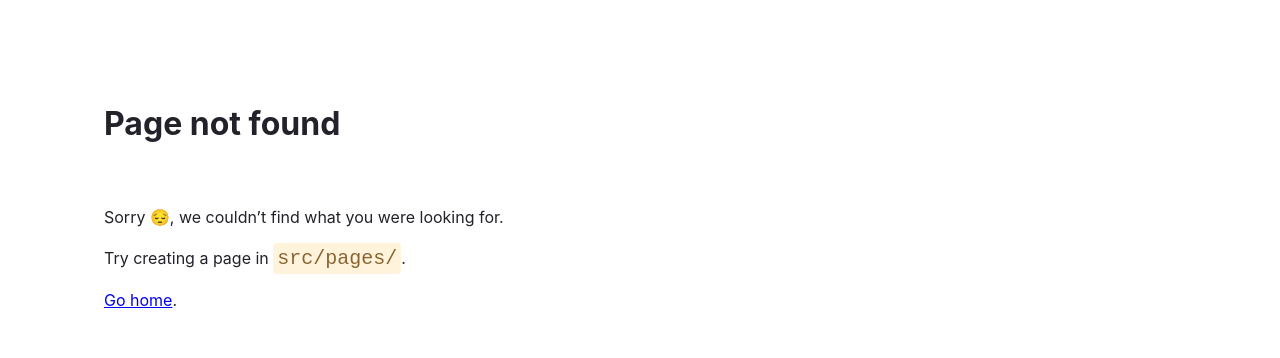
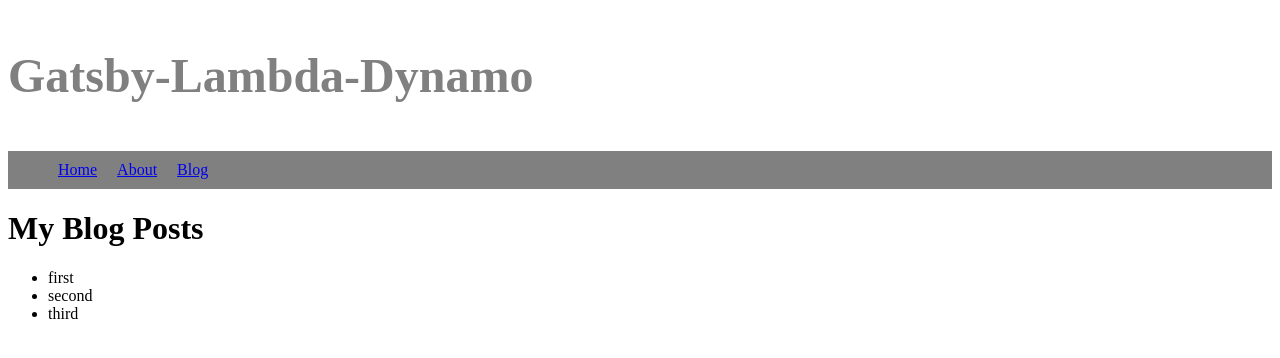
Before and after one commit to Tak-Irie/Gatsby-Lambda-Dynamo, a Gatsby site: page /blog in a window 1280 px wide. Before the commit this address had no page. Built offline with nearby package versions, Linux system fonts and the light colour scheme; Gatsby itself is replaced by a stand-in of ours.

Commit message:
add blogPage and try graphql

```diff
--- a/gatsby-config.ts
+++ b/gatsby-config.ts
@@ -12,6 +12,13 @@
   plugins: ["gatsby-plugin-emotion",
             "gatsby-plugin-image",
             "gatsby-plugin-sharp",
+            {
+              resolve: "gatsby-source-filesystem",
+              options: {
+                name: `blog`,
+                path: `${__dirname}/blog`,
+              }
+            },
   ],
 };
 
--- a/src/components/layout.tsx
+++ b/src/components/layout.tsx
@@ -49,6 +49,9 @@
 					<li css={li}>
 						<Link to="/about">About</Link>
 					</li>
+					<li css={li}>
+						<Link to="/blog">Blog</Link>
+					</li>
 				</ul>
 			</nav>
 			<main>
--- /dev/null
+++ b/src/pages/blog.tsx
@@ -0,0 +1,40 @@
+import * as React from "react";
+import { PageProps, graphql } from "gatsby";
+
+import { Layout } from "../components/layout";
+import { Seo } from "../components/seo";
+
+type Data = {
+	allFile: {
+		nodes: [
+			{
+				name: string;
+			}
+		];
+	};
+};
+const BlogPage: React.FC<PageProps<Data>> = ({ data }) => {
+	return (
+		<Layout pageTitle="My Blog Posts">
+			<ul>
+				{data.allFile.nodes.map((node) => (
+					<li key={node.name}>{node.name}</li>
+				))}
+			</ul>
+		</Layout>
+	);
+};
+
+export const query = graphql`
+	query {
+		allFile(filter: { sourceInstanceName: { eq: "blog" } }) {
+			nodes {
+				name
+			}
+		}
+	}
+`;
+
+export const Head = () => <Seo title="My Blog Posts" />;
+
+export default BlogPage;
```
Also changed, not shown: blog/first.mdx (added), blog/second.mdx (added), blog/third.mdx (added).
